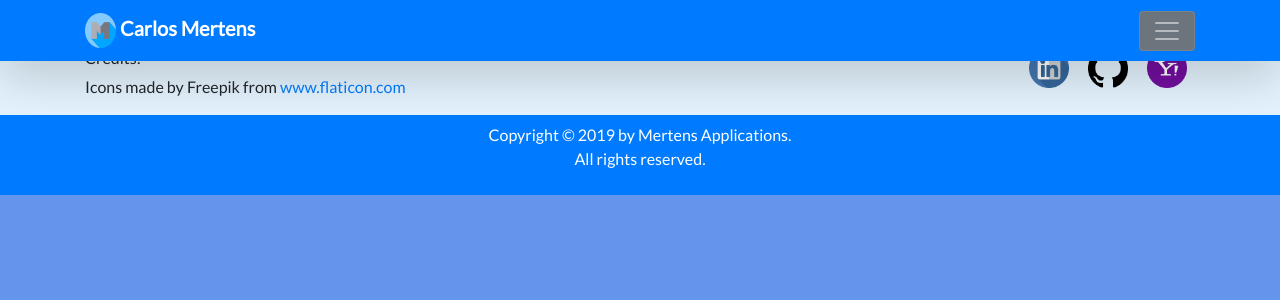
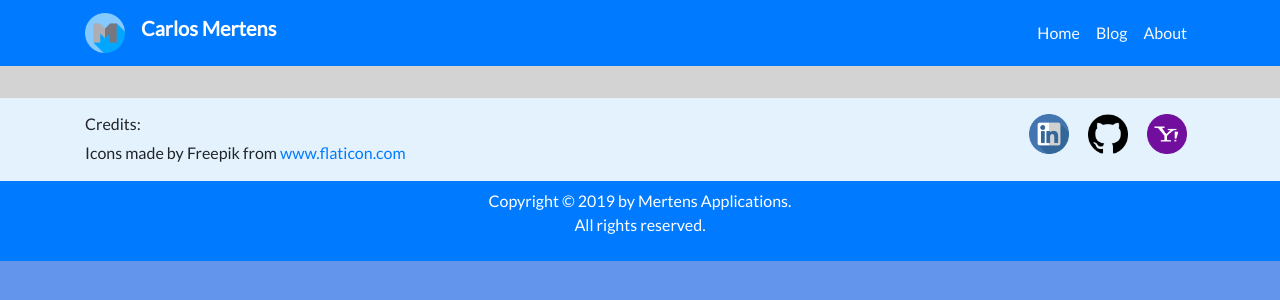
Before and after one commit to carlosmertens/myWebsite, a Django app: template myWebsite/templates/base.html in a window 1280 px wide. Shown: the top 300 px of the page. Run offline with Django 3.2, Linux system fonts and the light colour scheme; the template is opened without the code that fills it, so the values that code supplies are empty; some libraries are stand-ins or nearby versions.

Commit message:
Change header links

```diff
--- a/myWebsite/templates/base.html
+++ b/myWebsite/templates/base.html
@@ -32,49 +32,60 @@
     style="font-family: 'Lato', sans-serif; background-color: cornflowerblue;"
   >
     <!-- HEADER -->
-    <header class="fixed-top">
-      <div class="collapse bg-secondary shadow-lg" id="navbarHeader">
+    <header>
+      <nav class="navbar navbar-expand-lg navbar-dark bg-primary">
         <div class="container">
-          <div class="row">
-            <div class="container">
-              <h4 class="text-white">About Me!</h4>
-              <p class="text-white">
-                I'm Certified in IT & Computing by The Open University and in
-                Machine Learning by Udacity. I also have a nanodegree in AI
-                (Artificial Intelligence) Programming with Python plus a Django
-                Full Stack Web Development certificate. I have a demonstrated
-                history of working in the internet industry and I am skilled in
-                Customer Satisfaction, Time Management, Problem Solving, and
-                Teamwork.
-              </p>
-            </div>
-          </div>
-        </div>
-      </div>
-      <div class="navbar navbar-dark bg-primary shadow-lg">
-        <div class="container d-flex justify-content-between">
           <a class="navbar-brand" href="{% url 'index' %}">
             <img
-              class="d-inline-block align-top pr-1"
+              class="d-inline-block align-top"
               src="{% static 'logoM.png' %}"
               alt="Logo"
-              height="35"
-              width="35"
-            /><strong>Carlos Mertens</strong>
+              height="40"
+              width="40"
+            /><span class="pl-3"><strong>Carlos Mertens</strong></span>
           </a>
           <button
-            class="navbar-toggler bg-secondary"
+            class="navbar-toggler"
             type="button"
             data-toggle="collapse"
-            data-target="#navbarHeader"
-            aria-controls="navbarHeader"
+            data-target="#navbarNavAltMarkup"
+            aria-controls="navbarNavAltMarkup"
             aria-expanded="false"
             aria-label="Toggle navigation"
           >
             <span class="navbar-toggler-icon"></span>
           </button>
+          <div class="collapse navbar-collapse" id="navbarNavAltMarkup">
+            <div class="navbar-nav ml-auto">
+              <!-- {% if user.is_authenticated %}
+              <a class="nav-item nav-link text-light mt-1" href="{% url 'create' %}"
+                ><h2><ion-icon name="add-circle-outline"></ion-icon></h6
+              ></a>
+              <a
+                class="nav-item nav-link text-light mt-2"
+                href="javascript:{document.getElementById('logout').submit()}"
+                onclick=""
+                >Logout</a
+              >
+              <form id="logout" action="{% url 'logout' %}" method="POST">
+                {% csrf_token %}
+                <input type="hidden" />
+              </form>
+              {% else %} -->
+              <a class="nav-item nav-link text-light" href="{% url 'index' %}"
+                >Home</a
+              >
+              <a
+                class="nav-item nav-link text-light"
+                href="{% url 'allBlogs' %}"
+                >Blog</a
+              >
+              <a class="nav-item nav-link text-light" href="#">About</a>
+              <!-- {% endif %} -->
+            </div>
+          </div>
         </div>
-      </div>
+      </nav>
     </header>
 
     <!-- MAIN -->
```
